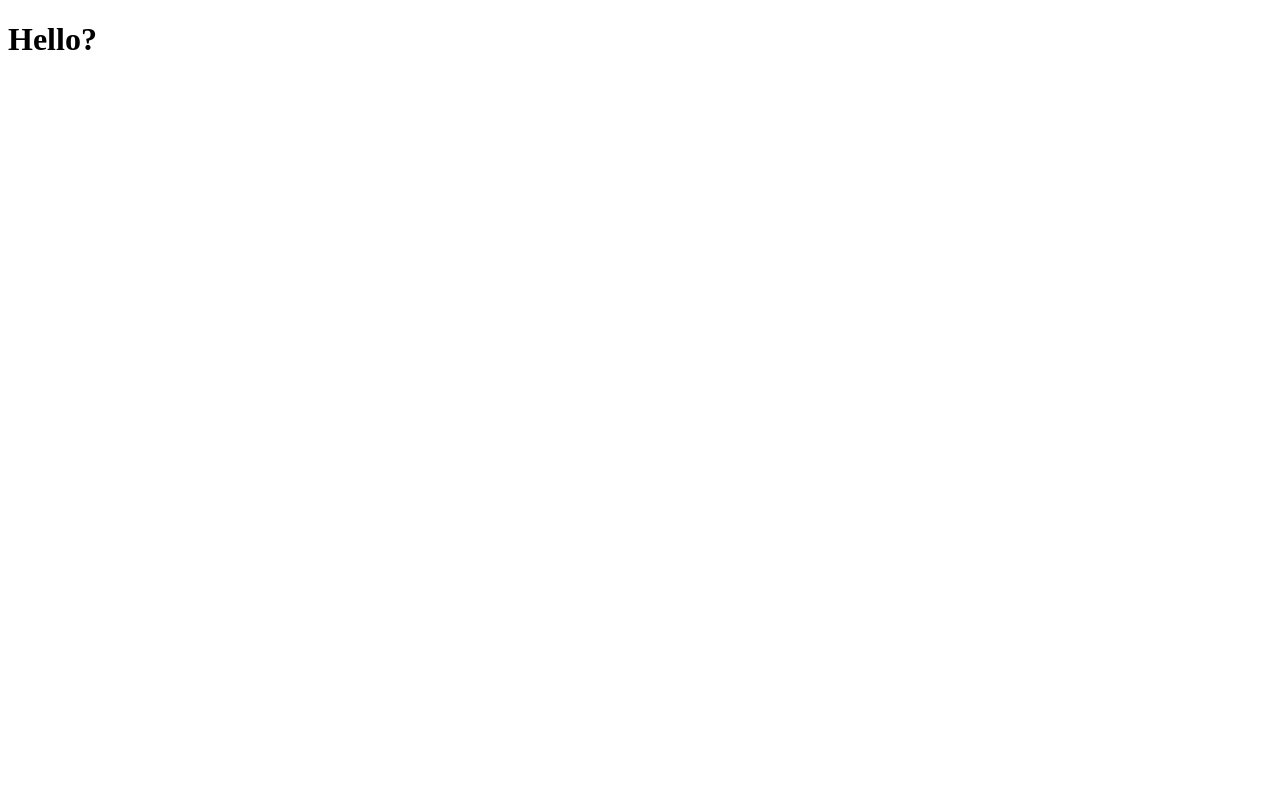
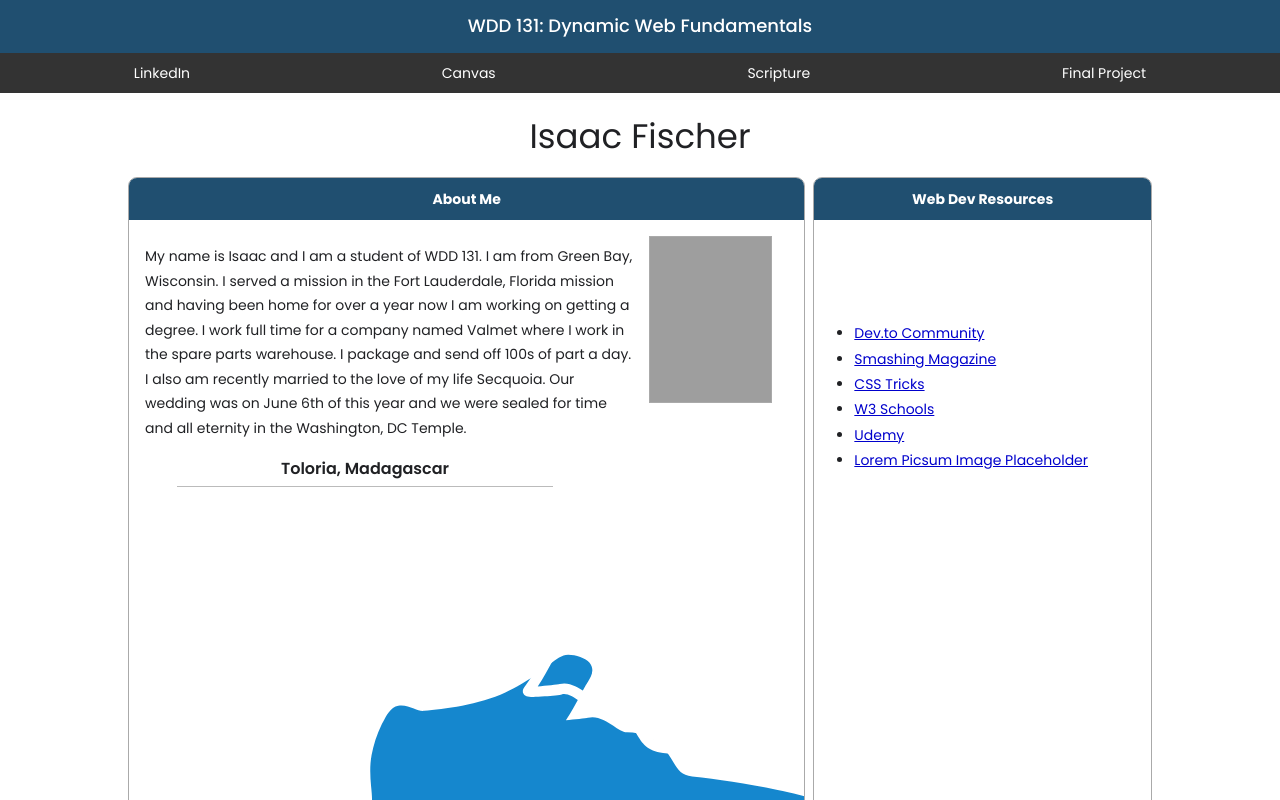
Before and after one commit to artisaac10/wdd131, a plain HTML site: page index.html in a window 1280 px wide. Shown: the top 800 px of the page. Drawn offline with Linux system fonts and the light colour scheme; grey boxes are pictures that could not be loaded.

Commit message:
try 1 for assignemtn

```diff
--- a/index.html
+++ b/index.html
@@ -3,9 +3,140 @@
 <head>
     <meta charset="UTF-8">
     <meta name="viewport" content="width=device-width, initial-scale=1.0">
-    <title>WDD 131</title>
+    <meta name="description" content="WDD 131 | Dynamic Web Fundamentals, Isaac Fischer, My home page for class WDD 131">
+    <meta name="author" content="Isaac Fischer">
+    <title>WDD 131 | Dynamic Web Fundamentals | Isaac Fischer</title>
+    <link rel="stylesheet" href="styles/base.css">
+    <script src="scripts/getdates.js" defer></script>
+    <link rel="preconnect" href="https://fonts.googleapis.com">
+    <link rel="preconnect" href="https://fonts.gstatic.com" crossorigin>
+    <link href="https://fonts.googleapis.com/css2?family=Poppins:wght@400;500;600;700&display=swap"
+          rel="stylesheet">
 </head>
+
 <body>
-    <h1>Hello?</h1>
+<header>
+<span id="course-title">
+            WDD 131: Dynamic Web Fundamentals
+</span>
+<nav>
+    <a href="https://www.linkedin.com/" target="_blank" rel="noopener noreferrer">LinkedIn</a>
+
+    <a href="https://byupw.instructure.com/" target="_blank" rel="noopener noreferrer">Canvas</a>
+
+    <a href="https://www.churchofjesuschrist.org/study/scriptures/bofm/2-ne/26?lang=eng" target="_blank" rel="noopener noreferrer">Scripture</a>
+
+    <a href="#final-project">Final Project</a>
+</nav>
+</header>
+<main>
+<h1>Isaac Fischer</h1>
+<div class="card-container">
+    <section class="card about-card">
+        <h2>About Me</h2>
+
+        <div class="card-content">
+            <img
+                class="profile-photo"
+                src="images/profile.JPEG"
+                alt="Portrait of Isaac"
+            >
+
+            <p class="biography">
+                My name is Isaac and I am a student of WDD 131. I am from Green Bay, Wisconsin.
+                I served a mission in the Fort Lauderdale, Florida mission and having been home for over
+                a year now I am working on getting a degree. I work full time for a company named Valmet where
+                I work in the spare parts warehouse. I package and send off 100s of part a day. I also am recently
+                married to the love of my life Secquoia. Our wedding was on June 6th of this year and we were sealed
+                for time and all eternity in the Washington, DC Temple.
+            </p>
+
+            <h3 class="location">Toloria, Madagascar</h3>
+
+            <div class="madagascar-info">
+                <figure class="flag-figure">
+                    <img src="images/wisconsin.png" alt="Map of Wisconsin">
+
+                    <figcaption>
+                        Official Flag of<br>Wisconsin
+                    </figcaption>
+                </figure>
+
+                <p>
+                    Wisconsin is home to many professional sports teams and world champions.
+                    Just recently the Milwaukee Brewers won their first World Series in the
+                    history of their franchise. Beyond that teams like the Green Bay Packers and
+                    Milwaukee Bucks have also won championships and have fans around the world.
+                    Wisconsin is home to great teams, great food, and great fun.
+                </p>
+            </div>
+        </div>
+    </section>
+    <section class="card resources-card">
+                <h2>Web Dev Resources</h2>
+
+                <div class="card-content">
+                    <ul>
+                        <li>
+                            <a href="https://dev.to/"
+                               target="_blank"
+                               rel="noopener noreferrer">
+                                Dev.to Community
+                            </a>
+                        </li>
+
+                        <li>
+                            <a href="https://www.smashingmagazine.com/"
+                               target="_blank"
+                               rel="noopener noreferrer">
+                                Smashing Magazine
+                            </a>
+                        </li>
+
+                        <li>
+                            <a href="https://css-tricks.com/"
+                               target="_blank"
+                               rel="noopener noreferrer">
+                                CSS Tricks
+                            </a>
+                        </li>
+
+                        <li>
+                            <a href="https://www.w3schools.com/"
+                               target="_blank"
+                               rel="noopener noreferrer">
+                                W3 Schools
+                            </a>
+                        </li>
+
+                        <li>
+                            <a href="https://www.udemy.com/"
+                               target="_blank"
+                               rel="noopener noreferrer">
+                                Udemy
+                            </a>
+                        </li>
+
+                        <li>
+                            <a href="https://picsum.photos/"
+                               target="_blank"
+                               rel="noopener noreferrer">
+                                Lorem Picsum Image Placeholder
+                            </a>
+                        </li>
+                    </ul>
+                </div>
+            </section>
+
+        </div>
+</main>
+<footer id="final-project">
+        <p class="copyright">
+            &copy;<span id="currentyear"></span>
+            © Isaac Fischer © Wisconsin
+        </p>
+
+        <p id="lastModified"></p>
+</footer>
 </body>
 </html>
--- /dev/null
+++ b/scripts/getdates.js
@@ -0,0 +1,12 @@
+
+"use strict";
+
+// Get the current year dynamically.
+const currentYear = new Date().getFullYear();
+
+// Display the current year in the footer.
+document.getElementById("currentyear").textContent = currentYear;
+
+// Display the document's last modification date and time.
+document.getElementById("lastModified").textContent =
+    "Last Modification: " + document.lastModified;
--- /dev/null
+++ b/styles/base.css
@@ -0,0 +1,320 @@
+
+/* =========================
+   Global Styles
+========================= */
+
+* {
+    box-sizing: border-box;
+
+}
+
+body {
+    margin: 0;
+    font-family: "Poppins", sans-serif;
+    font-size: 14px;
+    line-height: 1.6;
+    color: #202124;
+    background-color: #ffffff;
+}
+
+/* =========================
+   Header
+========================= */
+
+header {
+    background-color: #204f70;
+    color: #ffffff;
+}
+
+#course-title {
+    display: block;
+    text-align: center;
+    padding: 12px 10px;
+    font-size: 18px;
+    font-weight: 500;
+}
+
+/* =========================
+   Navigation
+========================= */
+
+nav {
+    display: flex;
+    justify-content: space-around;
+    align-items: center;
+    flex-wrap: wrap;
+    gap: 4px;
+    padding: 4px 10px;
+    background-color: #333333;
+}
+
+nav a {
+    display: block;
+    color: #ffffff;
+    text-decoration: none;
+    padding: 5px 12px;
+    border-radius: 4px;
+    transition: background-color 0.25s ease,
+                color 0.25s ease;
+}
+
+nav a:hover,
+nav a:focus-visible {
+    background-color: #ffffff;
+    color: #204f70;
+    text-decoration: underline;
+    outline-offset: 3px;
+}
+
+/* =========================
+   Main Content
+========================= */
+
+main {
+    max-width: 1024px;
+    margin: 20px auto 16px;
+    padding: 0;
+}
+
+h1 {
+    margin: 18px 0 16px;
+    text-align: center;
+    font-size: 34px;
+    font-weight: 400;
+    line-height: 1.4;
+}
+
+.card-container {
+    display: grid;
+    grid-template-columns: 2fr 1fr;
+    gap: 8px;
+    align-items: stretch;
+}
+
+/* =========================
+   Cards
+========================= */
+
+.card {
+    min-width: 0;
+    border: 1px solid #aaaaaa;
+    border-radius: 9px;
+    overflow: hidden;
+    background-color: #ffffff;
+}
+
+.card h2 {
+    margin: 0;
+    padding: 10px;
+    background-color: #204f70;
+    color: #ffffff;
+    text-align: center;
+    font-size: 14px;
+    font-weight: 700;
+}
+
+.card-content {
+    padding: 16px;
+}
+
+.card p {
+    margin-top: 8px;
+}
+
+/* =========================
+   About Me
+========================= */
+
+.profile-photo {
+    float: right;
+    width: 123px;
+    height: 167px;
+    object-fit: cover;
+    margin: 0 16px 10px 16px;
+    border: 1px solid #aaaaaa;
+}
+
+.biography {
+    margin: 8px 0 16px;
+    line-height: 1.75;
+}
+
+.location {
+    clear: both;
+    max-width: 376px;
+    margin: 10px 0 14px 32px;
+    padding-bottom: 4px;
+    border-bottom: 1px solid #bbbbbb;
+    text-align: center;
+    font-size: 16px;
+    font-weight: 600;
+}
+
+/* =========================
+   Madagascar Flag
+========================= */
+
+.madagascar-info {
+    display: flex;
+    align-items: center;
+    gap: 15px;
+    margin-top: 12px;
+}
+
+.flag-figure {
+    flex: 0 0 142px;
+    margin: 0;
+    text-align: center;
+}
+
+.madagascar-flag {
+    display: flex;
+    width: 142px;
+    height: 85px;
+    overflow: hidden;
+    border: 1px solid #bbbbbb;
+}
+
+.flag-white {
+    width: 33.333%;
+    background-color: #ffffff;
+}
+
+.flag-right {
+    display: flex;
+    flex: 1;
+    flex-direction: column;
+}
+
+.flag-red {
+    flex: 1;
+    background-color: #ff3832;
+}
+
+.flag-green {
+    flex: 0.9;
+    background-color: #00843d;
+}
+
+.flag-figure figcaption {
+    margin-top: 14px;
+    font-style: italic;
+    line-height: 1.5;
+}
+
+.madagascar-info p {
+    flex: 1;
+    margin: 0;
+    line-height: 1.72;
+}
+
+/* =========================
+   Web Development Resources
+========================= */
+
+.resources-card .card-content {
+    padding-top: 102px;
+}
+
+.resources-card ul {
+    margin: 0;
+    padding-left: 24px;
+}
+
+.resources-card li {
+    margin-bottom: 3px;
+}
+
+.resources-card a {
+    color: #0000cc;
+    text-decoration: underline;
+}
+
+.resources-card a:hover,
+.resources-card a:focus-visible {
+    color: #a00000;
+}
+
+/* =========================
+   Footer
+========================= */
+
+footer {
+    min-height: 71px;
+    padding: 12px 10px 16px;
+    background-color: #204f70;
+    color: #ffffff;
+    text-align: center;
+}
+
+footer p {
+    margin: 2px 0;
+}
+
+.copyright {
+    font-size: 14px;
+}
+
+#lastModified {
+    color: #ffff00;
+    font-size: 12px;
+}
+
+/* =========================
+   Responsive Design
+========================= */
+
+@media screen and (max-width: 800px) {
+    main {
+        margin: 16px auto;
+        padding: 0 16px;
+    }
+
+    .card-container {
+        grid-template-columns: 1fr;
+        gap: 16px;
+    }
+
+    .resources-card .card-content {
+        padding-top: 20px;
+    }
+
+    .location {
+        max-width: 100%;
+        margin-left: 0;
+    }
+}
+
+@media screen and (max-width: 480px) {
+    #course-title {
+        font-size: 16px;
+    }
+
+    nav {
+        justify-content: center;
+    }
+
+    nav a {
+        padding: 6px 8px;
+        font-size: 13px;
+    }
+
+    h1 {
+        font-size: 27px;
+    }
+
+    .profile-photo {
+        width: 100px;
+        height: 135px;
+        margin-right: 0;
+    }
+
+    .madagascar-info {
+        flex-direction: column;
+        align-items: flex-start;
+    }
+
+    .flag-figure {
+        align-self: center;
+    }
+}
```
Also changed, not shown: images/wisconsin.png (added), 1 other file.
